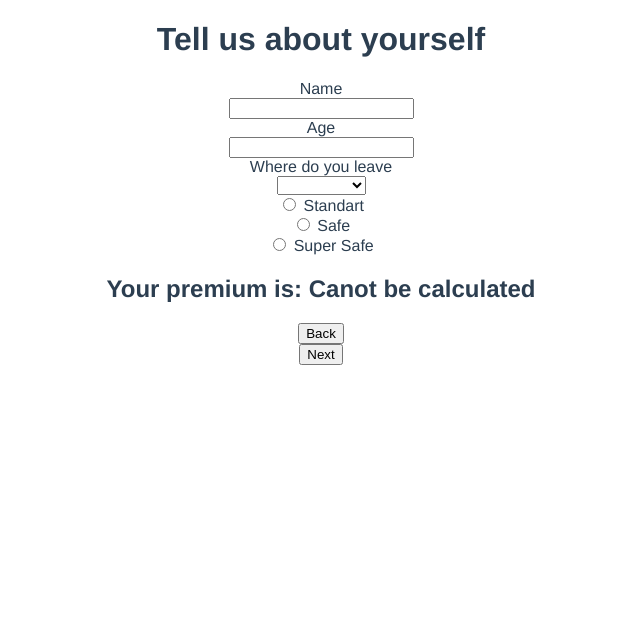
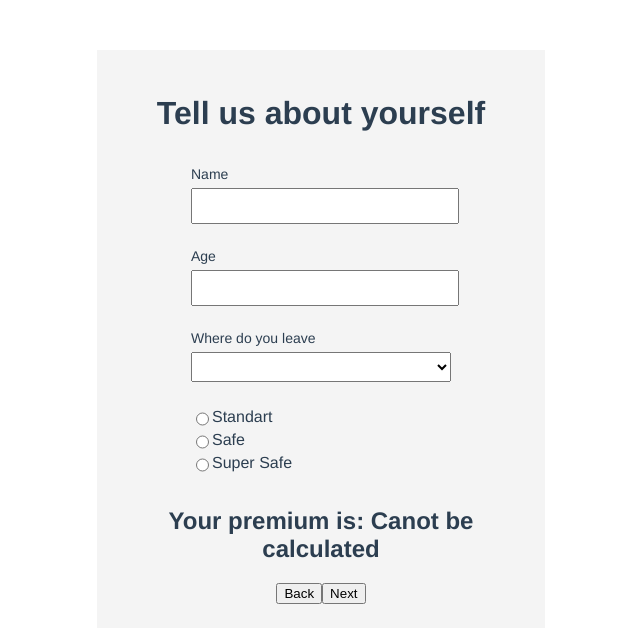
Before and after one commit to dvasyliev/multi-step-wizard, a Vue app: page /wizard in a window 1280 px wide. Shown: the top 642 px of the page, without its empty margins (319-959 px from the left). Built offline with nearby package versions, Linux system fonts and the light colour scheme.

Commit message:
age validation + styling

```diff
--- a/src/App.vue
+++ b/src/App.vue
@@ -1,8 +1,21 @@
 <template>
   <div id="app">
-    <router-view />
+    <DefaultLayout>
+      <router-view />
+    </DefaultLayout>
   </div>
 </template>
+
+<script>
+import DefaultLayout from '@/layouts/DefaultLayout.vue'
+
+export default {
+  components: {
+    DefaultLayout,
+  },
+}
+</script>
+
 
 <style>
 #app {
--- a/src/components/FieldsetComponent.vue
+++ b/src/components/FieldsetComponent.vue
@@ -22,3 +22,16 @@ export default {
   },
 }
 </script>
+
+<style scoped>
+.Fieldset {
+  width: 260px;
+  padding: 12px;
+}
+
+.Fieldset-label {
+  margin-bottom: 6px;
+  font-size: 14px;
+  text-align: left;
+}
+</style>
--- a/src/components/InputComponent.vue
+++ b/src/components/InputComponent.vue
@@ -1,22 +1,48 @@
 <template>
   <div class="Input">
-    <input :value="value" type="text" @input="onInput" />
+    <input :value="value" :type="type" @input="onInput" />
   </div>
 </template>
 
 <script>
+const TYPES = {
+  TEXT: 'text',
+  NUMBER: 'number',
+}
+
 export default {
   props: {
     value: {
+      type: [String, Number],
+      default: null,
+    },
+
+    type: {
       type: String,
-      default: null,
+      default: 'text',
+      validator(value) {
+        return Object.values(TYPES).includes(value)
+      },
     },
   },
 
   methods: {
     onInput(event) {
-      this.$emit('input', event?.target?.value)
+      let { value } = event?.target || {}
+
+      if (this.type === 'number') {
+        value = parseInt(value, 10)
+      }
+
+      this.$emit('input', value)
     },
   },
 }
 </script>
+
+<style scoped>
+.Input input {
+  width: 100%;
+  height: 30px;
+}
+</style>
--- a/src/components/RadioGroupComponent.vue
+++ b/src/components/RadioGroupComponent.vue
@@ -48,3 +48,19 @@ export default {
   },
 }
 </script>
+
+<style scoped>
+.RadioGroup {
+  text-align: left;
+}
+
+.RadioGroup label {
+  display: flex;
+  align-items: center;
+  width: 100%;
+}
+
+.RadioGroup input {
+  height: 20px;
+}
+</style>
--- a/src/components/SelectComponent.vue
+++ b/src/components/SelectComponent.vue
@@ -46,3 +46,10 @@ export default {
   },
 }
 </script>
+
+<style scoped>
+.Select select {
+  width: 100%;
+  height: 30px;
+}
+</style>
--- /dev/null
+++ b/src/layouts/DefaultLayout.vue
@@ -0,0 +1,14 @@
+<template>
+  <div class="DefaultLayout">
+    <slot />
+  </div>
+</template>
+
+<style scoped>
+.DefaultLayout {
+  width: 400px;
+  margin: 50px auto 0;
+  padding: 24px;
+  background: rgb(244, 244, 244);
+}
+</style>
--- a/src/views/SummaryView.vue
+++ b/src/views/SummaryView.vue
@@ -12,7 +12,7 @@
 
     <template v-else>No customer data</template>
 
-    <div>
+    <div style="display: flex; justify-content: center">
       <ButtonComponent @click="onBack">Back</ButtonComponent>
 
       <template v-if="customer">
--- a/src/views/WizardView.vue
+++ b/src/views/WizardView.vue
@@ -1,5 +1,5 @@
 <template>
-  <div>
+  <div class="WizardView">
     <h1>Tell us about yourself</h1>
 
     <FieldsetComponent label="Name">
@@ -7,7 +7,7 @@
     </FieldsetComponent>
 
     <FieldsetComponent label="Age">
-      <InputComponent v-model="customerData.age" />
+      <InputComponent v-model="customerData.age" type="number" />
     </FieldsetComponent>
 
     <FieldsetComponent label="Where do you leave">
@@ -20,7 +20,7 @@
 
     <h2>Your premium is: {{ premium }}</h2>
 
-    <div>
+    <div style="display: flex; justify-content: center">
       <ButtonComponent @click="onBack">Back</ButtonComponent>
       <ButtonComponent @click="onNext">Next</ButtonComponent>
     </div>
@@ -112,11 +112,11 @@ export default {
       const { age } = this.customerData
       const { rate } = this.selectedCountry || {}
 
-      if (!age || !rate) {
+      if (!age || age > AGE_LIMIT || !rate) {
         return NaN
       }
 
-      return BASE_PREMIUM_RATE * parseInt(age, 10) * rate * multiplier
+      return BASE_PREMIUM_RATE * age * rate * multiplier
     },
 
     getPackageLabel(pkg, cost) {
@@ -136,13 +136,25 @@ export default {
     },
 
     onNext() {
-      this.setCustomer({
-        ...this.customerData,
-        premium: this.premium,
-      })
+      if (this.customerData.age > AGE_LIMIT) {
+        this.$router.push({ name: 'age-error' })
+      } else {
+        this.setCustomer({
+          ...this.customerData,
+          premium: this.premium,
+        })
 
-      this.$router.push({ name: 'summary' })
+        this.$router.push({ name: 'summary' })
+      }
     },
   },
 }
 </script>
+
+<style scoped>
+.WizardView {
+  display: flex;
+  flex-direction: column;
+  align-items: center;
+}
+</style>
```
